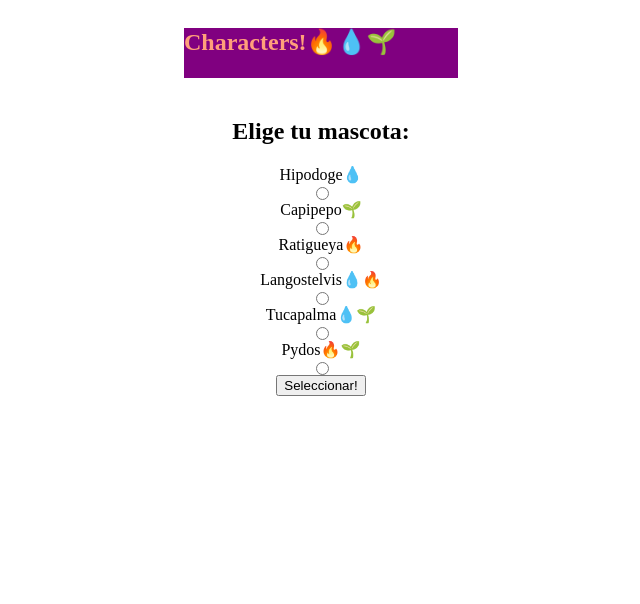
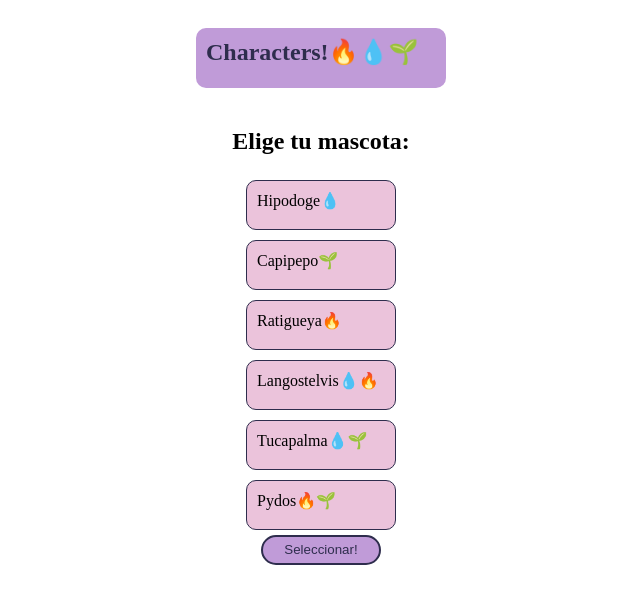
Before and after one commit to gizelads/RockScissorsPaper, a plain HTML site: page characters.html in a window 1280 px wide. Shown: the whole page, without its empty margins (319-959 px from the left). Drawn offline with Linux system fonts and the light colour scheme.

Commit message:
modelo caja css

```diff
--- a/characters.html
+++ b/characters.html
@@ -13,22 +13,22 @@
 
         <h2>Elige tu mascota:</h2>
 
-        <label for="hipodoge">Hipodoge💧</label>
+        <label class= "tarjeta-de-personaje" for="hipodoge">Hipodoge💧</label>
         <input type="radio" name="mascota" id="hipodoge"/>
 
-        <label for="capipepo">Capipepo🌱</label>
+        <label class= "tarjeta-de-personaje" for="capipepo">Capipepo🌱</label>
         <input type="radio" name="mascota" id="capipepo"/>
 
-        <label for="ratigueya">Ratigueya🔥</label>
+        <label class= "tarjeta-de-personaje" for="ratigueya">Ratigueya🔥</label>
         <input type="radio" name="mascota" id="ratigueya"/>
 
-        <label for="langostelvis">Langostelvis💧🔥</label>
+        <label class= "tarjeta-de-personaje" for="langostelvis">Langostelvis💧🔥</label>
         <input type="radio" name="mascota" id="langostelvis"/>
 
-        <label for="tucapalma">Tucapalma💧🌱</label>
+        <label class= "tarjeta-de-personaje" for="tucapalma">Tucapalma💧🌱</label>
         <input type="radio" name="mascota" id="tucapalma"/>
 
-        <label for="pydos">Pydos🔥🌱</label>
+        <label class= "tarjeta-de-personaje" for="pydos">Pydos🔥🌱</label>
         <input type="radio" name="mascota" id="pydos"/>
 
         <button id="boton-mascota">Seleccionar!</button>
--- a/styles.css
+++ b/styles.css
@@ -1,13 +1,40 @@
 .titulo {
-    color: lightsalmon;
-    width: 274px;
-    height: 50px;
-    background-color: purple;
+    color: #2E2D4D;
+    background-color: #C09BD8;
+    width: 250px;
+    height: 60px;
+    box-sizing: border-box;
+    padding: 10px;
+    border-radius: 10px;
 }
 
 #eleccion-mascota {
-    display: flex;          /*Le indicamos a CSS que vamos a utilizar flexbox*/
-    flex-direction: column; /*Por defecto la direccion es row, asi que lo cambiamos a column*/
+    display: flex;
+    flex-direction: column;
     justify-content: center;
     align-items: center;
 }
+
+.tarjeta-de-personaje {
+    background-color: #EBC3DB;
+    width: 150px;
+    height: 50px;
+    padding: 10px;
+    box-sizing: border-box;
+    margin: 5px;
+    border: 1px solid #2E2D4D;
+    border-radius: 10px;
+}
+
+input {
+    display: none;
+}
+
+#boton-mascota {
+    color: #2E2D4D;
+    background-color: #C09BD8;
+    border: 2px solid #2E2D4D;
+    border-radius: 50px;
+    height: 30px;
+    width: 120px;
+}
```
